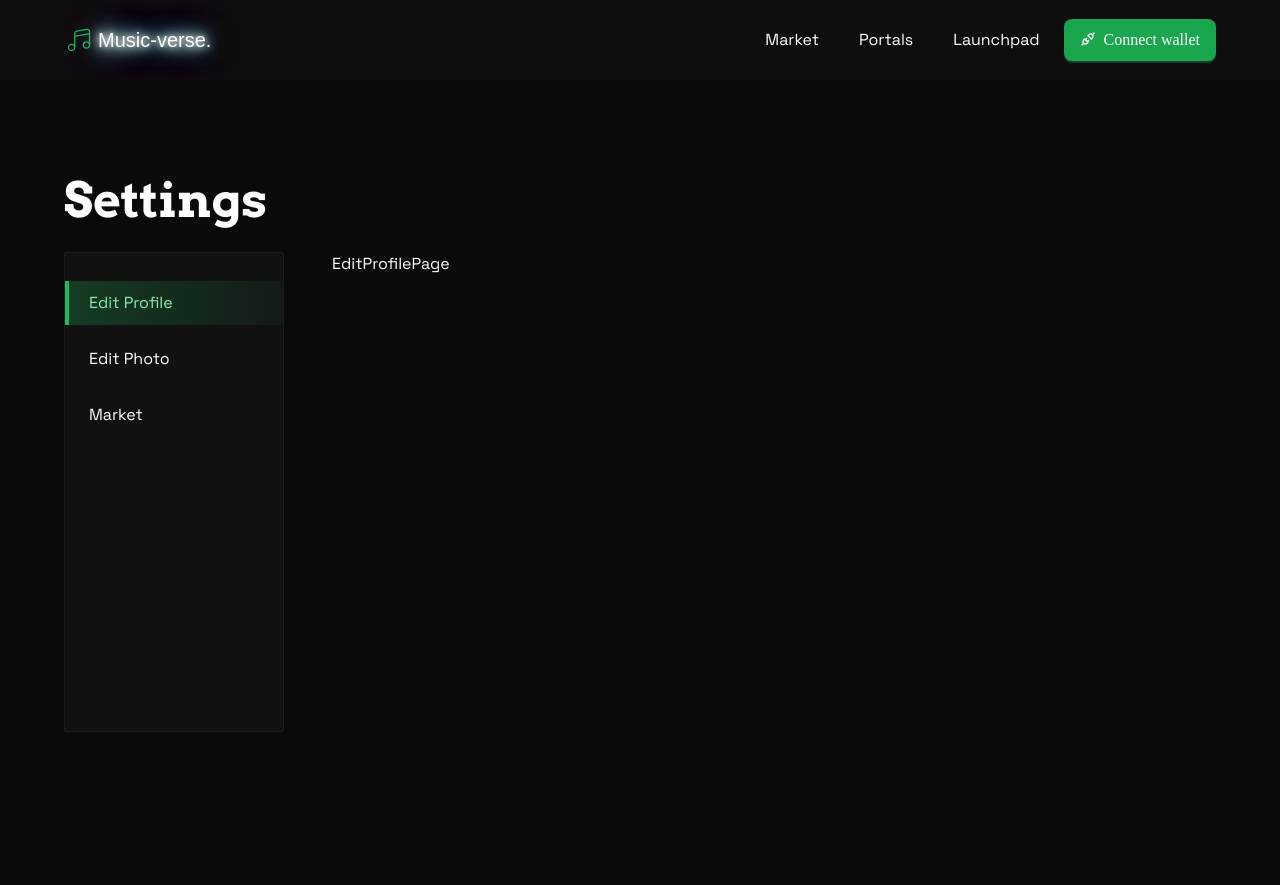
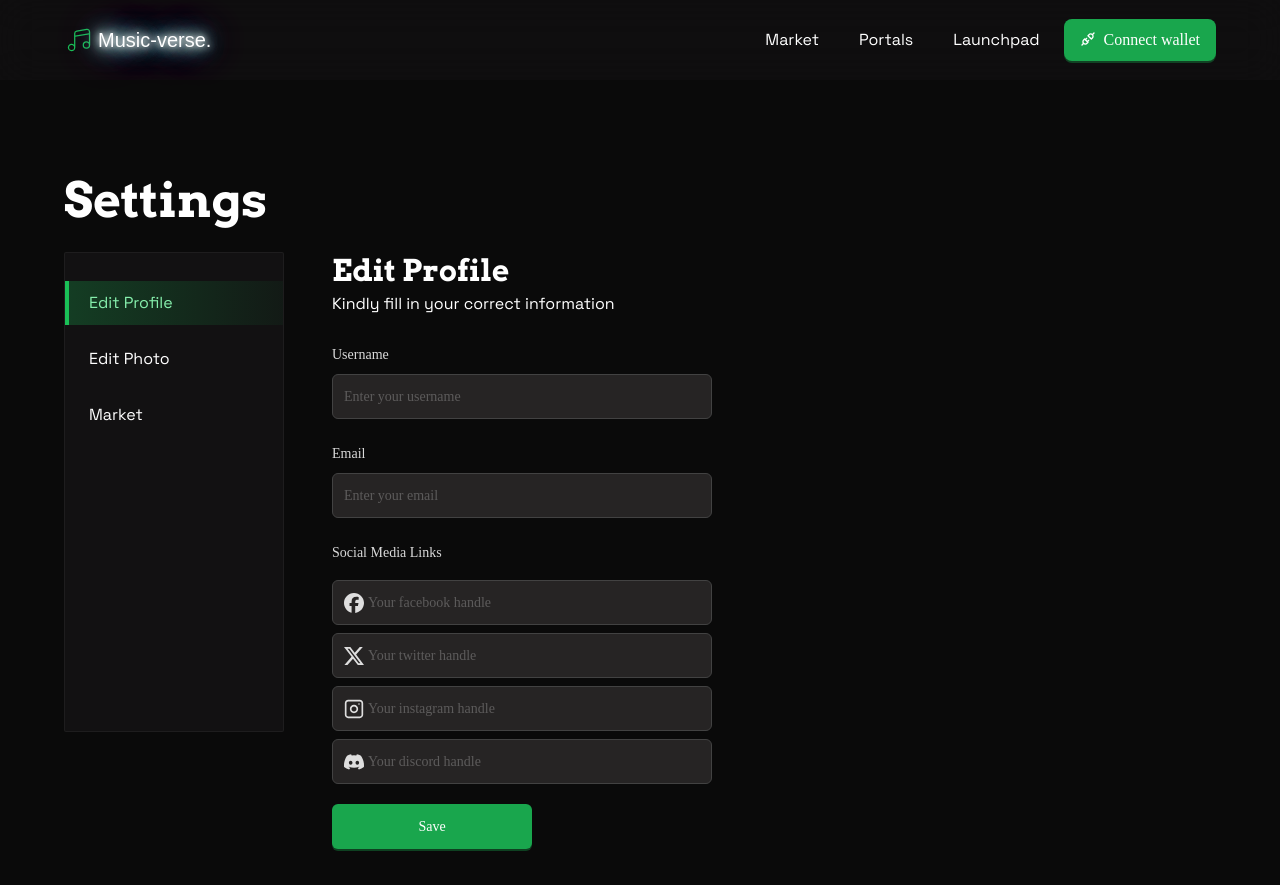
Before and after one commit to osas2211/music-nfts, a Next.js app: page /settings in a window 1280 px wide. Before the commit the page ends 800 px from the top, so only its background shows below. Built offline with nearby package versions, Linux system fonts and the light colour scheme; a web font is replaced by a local one.

Commit message:
add update for edit profile

```diff
--- a/app/(InApp)/settings/layout.tsx
+++ b/app/(InApp)/settings/layout.tsx
@@ -5,7 +5,7 @@ import React, { ReactNode } from "react"
 const SettingsLayout = ({ children }: { children: ReactNode }) => {
   return (
     <div className="md:pt-20 py-5">
-      <h2 className="text-2xl md:text-5xl font-semibold font-arvo">Settings</h2>
+      <h2 className="text-3xl md:text-5xl font-semibold font-arvo">Settings</h2>
       <div className="grid md:grid-cols-[220px,auto] md:gap-12 gap-6  md:mt-7 mt-4">
         <SettingsNav />
         <div>{children}</div>
--- a/app/(InApp)/settings/page.tsx
+++ b/app/(InApp)/settings/page.tsx
@@ -1,7 +1,12 @@
+import { EditProfile } from "@/components/settings/EditProfile"
 import React from "react"
 
 const EditProfilePage = () => {
-  return <div>EditProfilePage</div>
+  return (
+    <div>
+      <EditProfile />
+    </div>
+  )
 }
 
 export default EditProfilePage
--- a/components/profile/UserProfile.tsx
+++ b/components/profile/UserProfile.tsx
@@ -65,10 +65,7 @@ export const UserProfile = () => {
 
         <div>
           <div className="flex flex-row md:w-auto w-full md:flex-col gap-4 md:gap-7">
-            <Link
-              href={"/settings/edit-profile"}
-              className="block md:w-auto w-full"
-            >
+            <Link href={"/settings"} className="block md:w-auto w-full">
               <Button
                 type="primary"
                 icon={<MdOutlineArrowForward />}
--- /dev/null
+++ b/components/settings/EditProfile.tsx
@@ -0,0 +1,87 @@
+"use client"
+import { Button, Form, Input } from "antd"
+import { useForm } from "antd/es/form/Form"
+import React from "react"
+import { BsDiscord, BsTwitterX } from "react-icons/bs"
+import { CgInstagram } from "react-icons/cg"
+import { FaFacebook } from "react-icons/fa6"
+
+export const EditProfile = () => {
+  const [form] = useForm()
+  return (
+    <div>
+      <div className="md:mb-7 mb-5">
+        <h3 className="text-xl md:text-3xl font-semibold font-arvo mb-1">
+          Edit Profile
+        </h3>
+        <p>Kindly fill in your correct information</p>
+      </div>
+      <div className="md:w-[380px] w-full">
+        <Form form={form} layout="vertical" requiredMark={false}>
+          <Form.Item
+            name={"username"}
+            label="Username"
+            rules={[{ required: true }]}
+          >
+            <Input
+              className="w-full h-[45px] bg-dark-700"
+              placeholder="Enter your username"
+            />
+          </Form.Item>
+          <Form.Item
+            name={"email"}
+            label="Email"
+            rules={[{ required: true, type: "email" }]}
+          >
+            <Input
+              className="w-full h-[45px] bg-dark-700"
+              placeholder="Enter your email"
+            />
+          </Form.Item>
+          <div>
+            <p>Social Media Links</p>
+            <div className="mt-4">
+              <Form.Item name={"facebook"} className="mb-2">
+                <Input
+                  prefix={<FaFacebook size={20} />}
+                  className="w-full h-[45px] bg-dark-700"
+                  placeholder="Your facebook handle"
+                />
+              </Form.Item>
+              <Form.Item name={"twitter"} className="mb-2">
+                <Input
+                  prefix={<BsTwitterX size={20} />}
+                  className="w-full h-[45px] bg-dark-700"
+                  placeholder="Your twitter handle"
+                />
+              </Form.Item>
+              <Form.Item name={"instagram"} className="mb-2">
+                <Input
+                  prefix={<CgInstagram size={20} />}
+                  className="w-full h-[45px] bg-dark-700"
+                  placeholder="Your instagram handle"
+                />
+              </Form.Item>
+              <Form.Item name={"discord"} className="mb-2">
+                <Input
+                  prefix={<BsDiscord size={20} />}
+                  className="w-full h-[45px] bg-dark-700"
+                  placeholder="Your discord handle"
+                />
+              </Form.Item>
+            </div>
+          </div>
+          <div className="mt-5">
+            <Button
+              className="md:w-[200px] w-full h-[45px]"
+              type="primary"
+              htmlType="submit"
+            >
+              Save
+            </Button>
+          </div>
+        </Form>
+      </div>
+    </div>
+  )
+}
```
